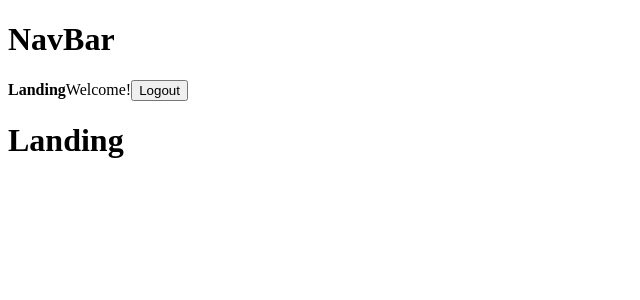
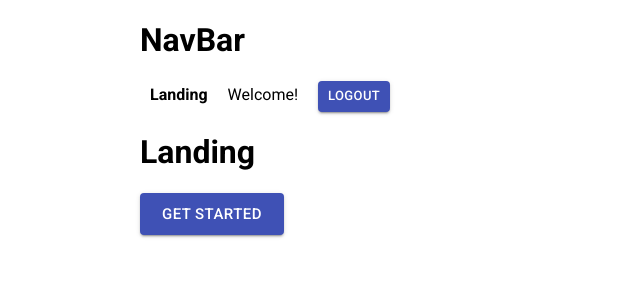
Before and after one commit to HanwenZheng/skand.frontend-tasks, a React (Create React App) app: page / in a window 1280 px wide. Shown: the top 300 px of the page, without its empty margins (0-640 px from the left). Built offline with nearby package versions, Linux system fonts and the light colour scheme; sample sign-in values are in the browser's storage; what miragejs would draw is missing.

Commit message:
Style: Improved looks

```diff
--- a/public/index.html
+++ b/public/index.html
@@ -13,7 +13,7 @@
       href="https://fonts.googleapis.com/css?family=Roboto:300,400,500,700&display=swap"
     />
     <link rel="stylesheet" href="https://fonts.googleapis.com/icon?family=Material+Icons" />
-    <title>Skand-Frontend</title>
+    <title>User Viewer</title>
   </head>
   <body>
     <noscript>You need to enable JavaScript to run this app.</noscript>
--- a/src/Components/Home.jsx
+++ b/src/Components/Home.jsx
@@ -8,7 +8,6 @@ import Radio from "@material-ui/core/Radio";
 import RadioGroup from "@material-ui/core/RadioGroup";
 import FormControlLabel from "@material-ui/core/FormControlLabel";
 import FormControl from "@material-ui/core/FormControl";
-import FormLabel from "@material-ui/core/FormLabel";
 
 const Home = ({ users, getUsers }) => {
   useEffect(() => {
@@ -49,9 +48,17 @@ const Home = ({ users, getUsers }) => {
             setActiveFilter(e.target.value);
           }}
         >
-          <FormControlLabel value="Active" control={<Radio />} label="Active" />
-          <FormControlLabel value="Inactive" control={<Radio />} label="Inactive" />
-          <FormControlLabel value="" control={<Radio />} label="Clear" />
+          <FormControlLabel
+            value="Active"
+            control={<Radio style={{ color: "#3f51b5" }} />}
+            label="Active"
+          />
+          <FormControlLabel
+            value="Inactive"
+            control={<Radio style={{ color: "#3f51b5" }} />}
+            label="Inactive"
+          />
+          <FormControlLabel value="" control={<Radio style={{ color: "grey" }} />} label="Clear" />
         </RadioGroup>
       </FormControl>
       <UserTable
--- a/src/Components/Landing.jsx
+++ b/src/Components/Landing.jsx
@@ -1,11 +1,17 @@
 import React from "react";
-// import { Link } from "react-router-dom";
+import { Link } from "react-router-dom";
+
+import Button from "@material-ui/core/Button";
 
 const Landing = (props) => {
   return (
     <div>
       <h1>Landing</h1>
-      {/*<Link to="/login">Get Started</Link>*/}
+      <Button variant="contained" size="large" color="primary">
+        <Link to="/login" style={{ color: "white" }}>
+          Get Started
+        </Link>
+      </Button>
     </div>
   );
 };
--- a/src/Components/Login.jsx
+++ b/src/Components/Login.jsx
@@ -4,6 +4,8 @@ import * as Yup from "yup";
 import { login } from "../Redux/Action/auth";
 import { connect } from "react-redux";
 import { Redirect } from "react-router";
+import Button from "@material-ui/core/Button";
+import styles from "./SCSS/App.module.scss";
 
 const SignInSchema = Yup.object().shape({
   email: Yup.string().email("Invalid email").required("Required"),
@@ -40,7 +42,9 @@ const Login = ({ auth: { token }, login }) => {
               <Field name="password" />
               {errors.password && touched.password ? <div>{errors.password}</div> : null}
             </div>
-            <button type="submit">Submit</button>
+            <Button variant="contained" color="secondary" size="small" type="submit">
+              Log In
+            </Button>
           </Form>
         )}
       </Formik>
--- a/src/Components/NavBar.jsx
+++ b/src/Components/NavBar.jsx
@@ -2,6 +2,9 @@ import React, { Fragment } from "react";
 import { NavLink } from "react-router-dom";
 import { connect } from "react-redux";
 import { logout } from "../Redux/Action/auth";
+import Button from "@material-ui/core/Button";
+
+import styles from "./SCSS/App.module.scss";
 
 const NavBar = ({ auth, logout }) => {
   const style = { color: "black" };
@@ -20,12 +23,20 @@ const NavBar = ({ auth, logout }) => {
       <NavLink exact to="/home" style={style} activeStyle={activeStyle}>
         Welcome!
       </NavLink>
-      <button onClick={onLogout}>Logout</button>
+      <Button
+        variant="contained"
+        color="primary"
+        size="small"
+        onClick={onLogout}
+        className={styles.logOut}
+      >
+        Logout
+      </Button>
     </Fragment>
   );
 
   return (
-    <div>
+    <div className={styles.NavBar}>
       <h1>NavBar</h1>
       <NavLink exact to="/" style={style} activeStyle={activeStyle}>
         Landing
--- a/src/Components/SCSS/App.module.scss
+++ b/src/Components/SCSS/App.module.scss
@@ -1,8 +1,19 @@
 a {
   text-decoration: none;
-  color: red;
 }
 
 .App {
   position: relative;
+  font-family: "Roboto", serif;
+  max-width: 1000px;
+  margin: 0 auto;
+  padding: 0 20px;
+
+  .NavBar a {
+    padding: 10px;
+  }
+
+  .logOut {
+    margin-left: 10px;
+  }
 }
```
